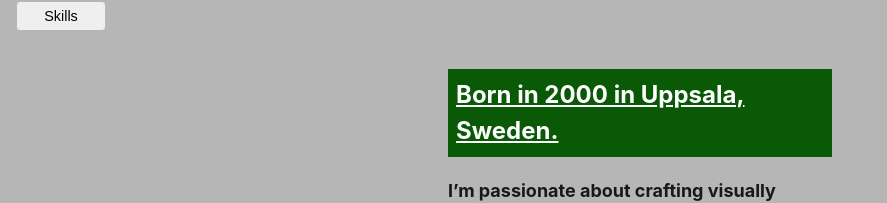
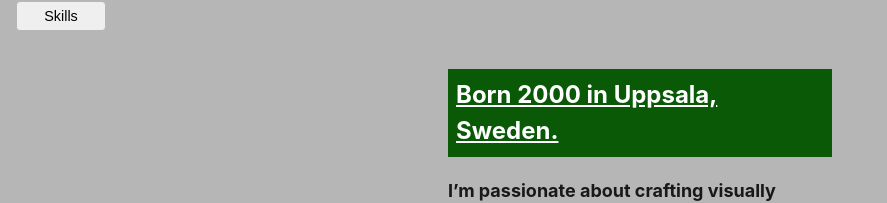
Before and after one commit to Jesper-dev/new_portfolio, a React (Vite) app: page / in a window 1280 px wide. Shown: the part 219-422 px from the top of the page, without its empty margins (0-887 px from the left). Built offline with nearby package versions, Linux system fonts and the light colour scheme.

Commit message:
New project added

```diff
--- a/package.json
+++ b/package.json
@@ -18,7 +18,8 @@
     "classnames": "^2.5.1",
     "react": "^18.3.1",
     "react-dom": "^18.3.1",
-    "sass": "^1.83.4"
+    "sass": "^1.83.4",
+    "surge": "^0.24.6"
   },
   "devDependencies": {
     "@eslint/js": "^9.17.0",
--- a/src/sections/aboutMe/aboutMe.tsx
+++ b/src/sections/aboutMe/aboutMe.tsx
@@ -22,7 +22,7 @@ export const AboutMe = () => {
           width="100%"
           justify="flex-start"
         >
-          <h2 className="headline">Born in 2000 in Uppsala, Sweden.</h2>
+          <h2 className="headline">Born 2000 in Uppsala, Sweden.</h2>
         </Flex>
         <p className="aboutMeText">
           I’m passionate about crafting visually appealing and innovative
--- a/src/sections/projects/projectHelper.ts
+++ b/src/sections/projects/projectHelper.ts
@@ -5,6 +5,12 @@ export type Project = {
 };
 
 export const projectsList: Project[] = [
+  {
+    name: "League auto chat",
+    url: "https://github.com/Jesper-dev/leagueAutoChat",
+    description:
+      "Python project which lets you automatically send text messages in chat.",
+  },
   {
     name: "What should I play",
     url: "https://what-should-i-play-rc161ij5w-jesperkyhs-projects.vercel.app/",
```
Also changed, not shown: 1 other file (tests, documents, lock files or other folders).
